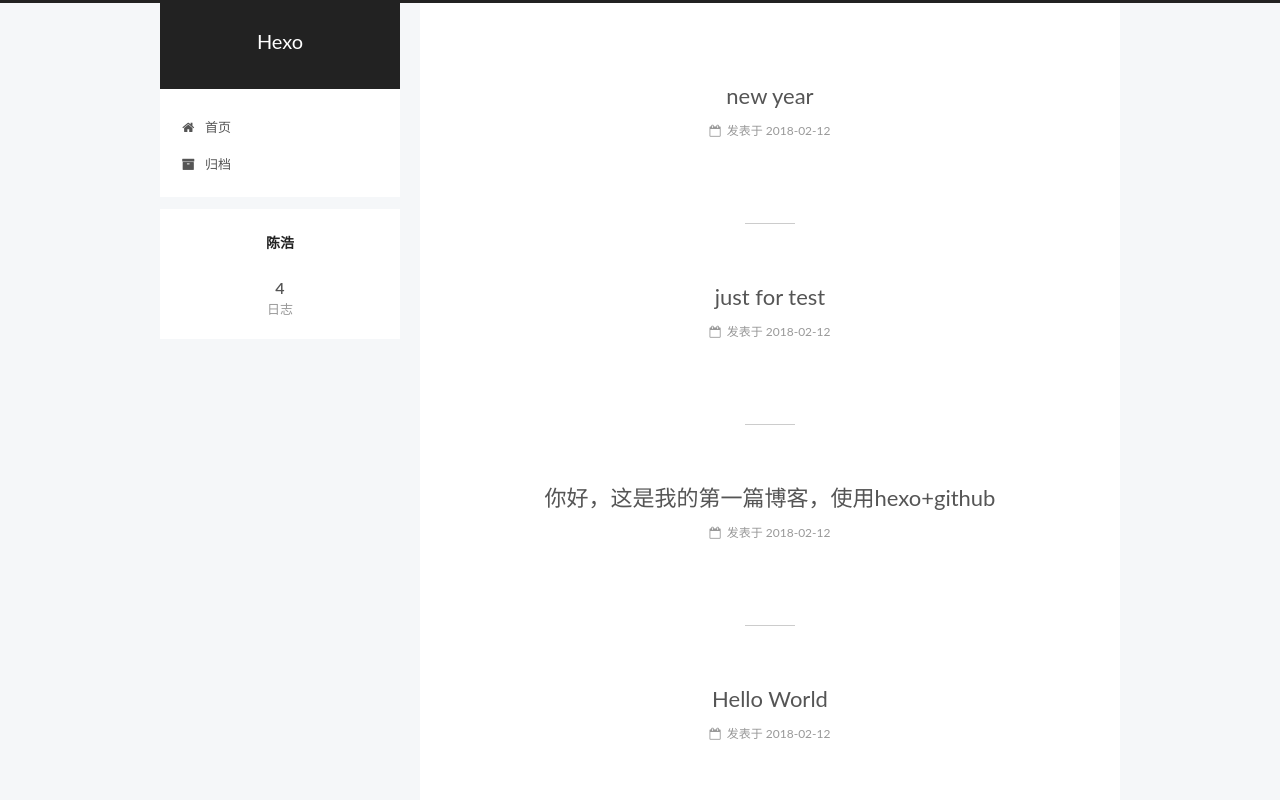
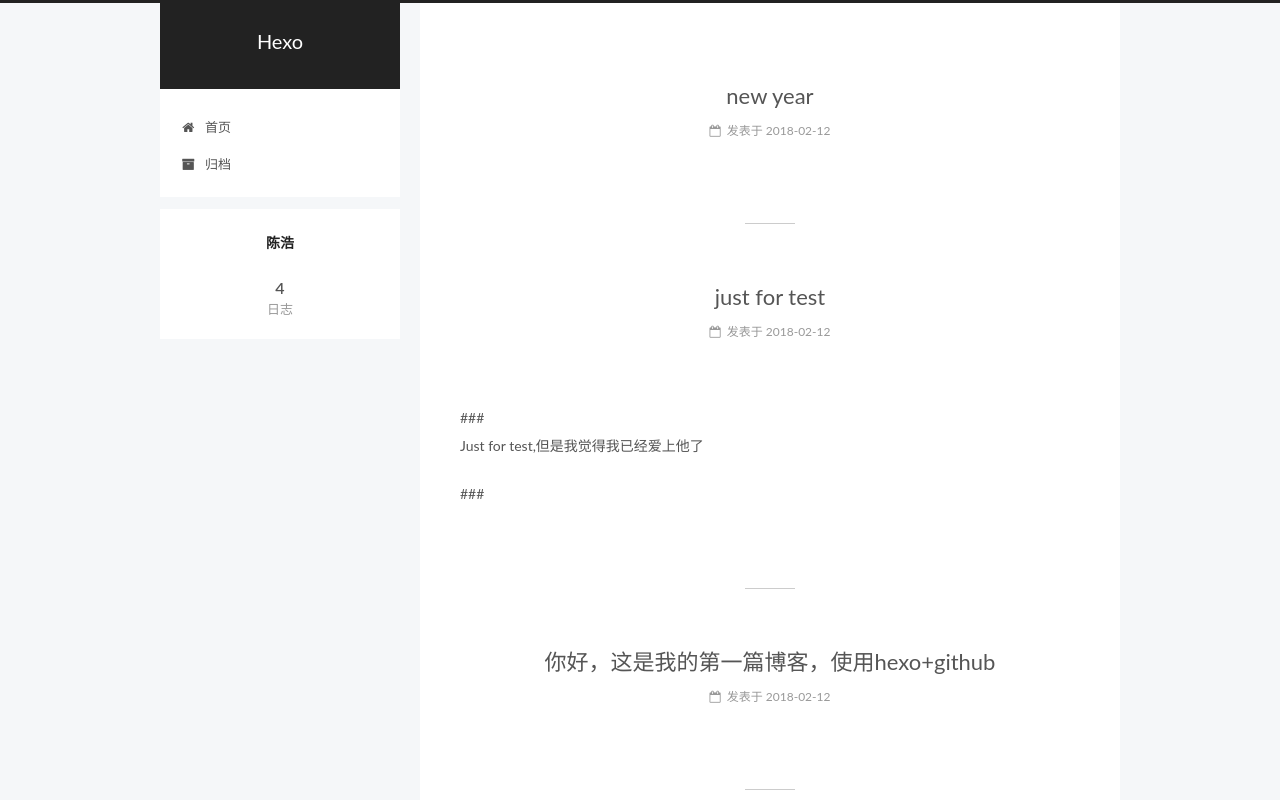
Before and after one commit to wanzaixiaoxin/wanzaixiaoxin.github.io, a plain HTML site: page index.html in a window 1280 px wide. Shown: the top 800 px of the page. Drawn offline with Linux system fonts and the light colour scheme.

Commit message:
Site updated: 2018-02-12 16:36:21

```diff
--- a/index.html
+++ b/index.html
@@ -419,6 +419,8 @@
 
 
 
+            <p>###<br>Just for test,但是我觉得我已经爱上他了 </p>
+<p>###</p>
 
 
 
```
Also changed, not shown: 2018/02/12/just-for-test/index.html (+6 -1 lines).
